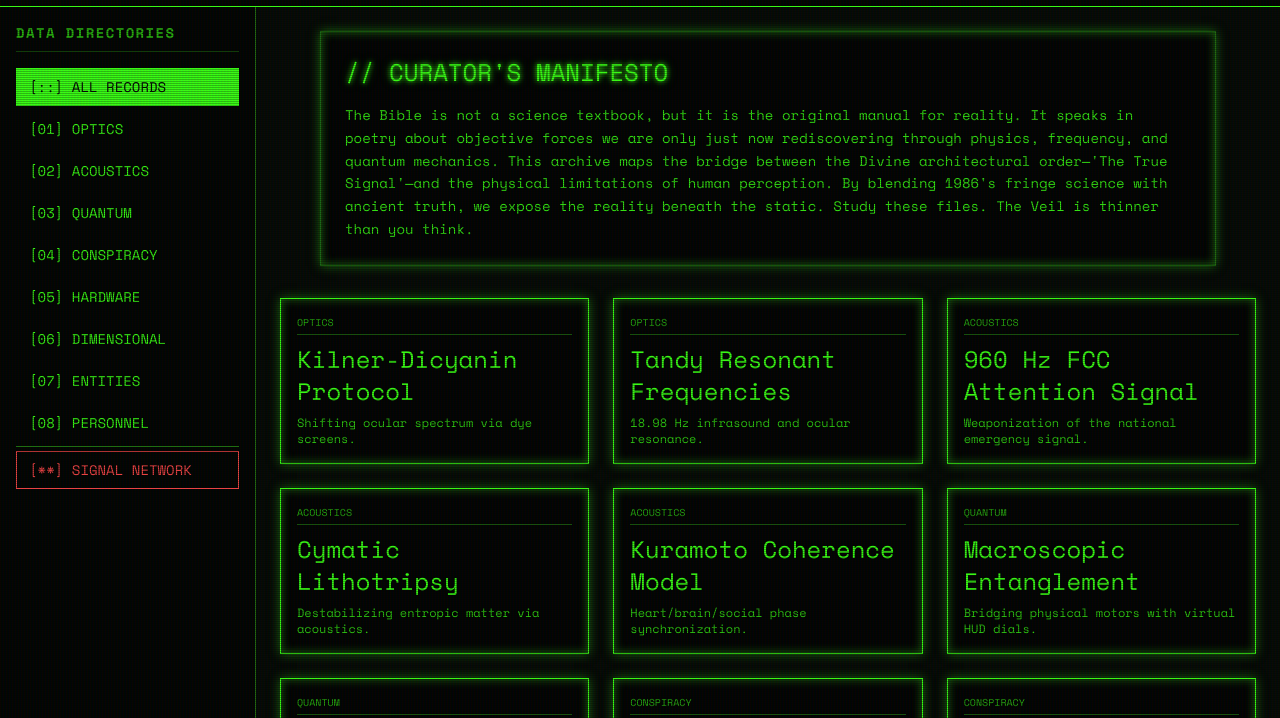
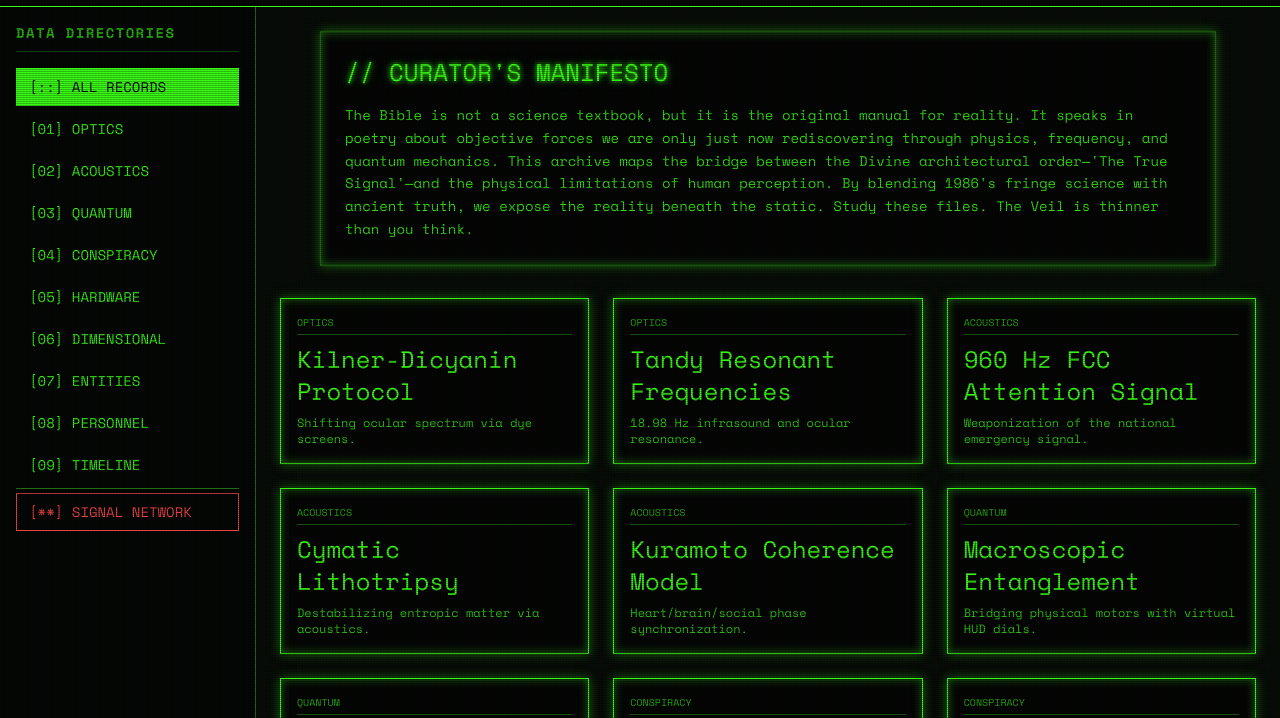
Before and after one commit to ChinaRose94/wiki, a plain HTML site: page index.html in a window 1280 px wide. Shown: the part 82-800 px from the top of the page. Drawn offline with nearby package versions, Linux system fonts and the light colour scheme.

Commit message:
Add TIMELINE button and update entities

```diff
--- a/index.html
+++ b/index.html
@@ -163,6 +163,7 @@
                 <button onclick="filterData('DIMENSIONAL')" class="flex-shrink-0 md:w-full text-left px-3 py-2 text-sm border nav-btn" data-filter="DIMENSIONAL">[06] DIMENSIONAL</button>
                 <button onclick="filterData('ENTITIES')" class="flex-shrink-0 md:w-full text-left px-3 py-2 text-sm border nav-btn" data-filter="ENTITIES">[07] ENTITIES</button>
                 <button onclick="filterData('PERSONNEL')" class="flex-shrink-0 md:w-full text-left px-3 py-2 text-sm border nav-btn" data-filter="PERSONNEL">[08] PERSONNEL</button>
+                <button onclick="filterData('TIMELINE')" class="flex-shrink-0 md:w-full text-left px-3 py-2 text-sm border nav-btn" data-filter="TIMELINE">[09] TIMELINE</button>
                 <div class="md:my-4 w-px md:w-full h-full md:h-px dyn-bg-sidebar border-r md:border-t dyn-border mx-2 md:mx-0"></div>
                 <button onclick="showNetworkGraph()" class="flex-shrink-0 md:w-full text-left px-3 py-2 text-sm border nav-btn text-[var(--accent-red)] border-[var(--accent-red)] hover:bg-[var(--accent-red)]" id="nav-network">[**] SIGNAL NETWORK</button>
             </nav>
@@ -258,7 +259,7 @@
 
             // ACOUSTICS
             { id: "ebs", category: "ACOUSTICS", title: "960 Hz FCC Attention Signal", snippet: "Weaponization of the national emergency signal.", realScience: "In 1976, the FCC replaced the CONELRAD warning system with a dual-tone attention signal (853 Hz and 960 Hz) for the Emergency Broadcast System, designed to force immediate psychological attention.", canon: "Raymond Rothenberg utilizes this nationwide grid as a 'Quantum Drill.' By overriding regional switching networks, he blasts a maximum-amplitude acoustic surge of 960 Hz to keep the boundaries of reality permanently softened, preparing to breach the 1979 temporal lock.", image: "ebs.jpg", caption: "Fig 3. Broadcast transmission tower array.", sources: [{title: "FCC History of the Emergency Broadcast System", url: "https://en.wikipedia.org/wiki/Emergency_Broadcast_System"}], related: ["midnight", "cannon", "beasts"] },
-            { id: "cymatics", category: "ACOUSTICS", title: "Cymatic Lithotripsy", snippet: "Destabilizing entropic matter via acoustics.", realScience: "Cymatics is the visualization of sound frequencies organizing matter into geometric shapes. Burst Wave Lithotripsy uses targeted acoustic pulses to physically shatter kidney stones.", canon: "Shadow Beasts are made of entropic static. Derrick’s heavy bass frequencies act as weaponized cymatics. By blasting hyper-amplified chords, the team forces the chaotic matter into rigid crystal structures (Cymatic Locking), then shatters them completely using targeted acoustic pulse waves.", image: "cymatics.jpg", caption: "Fig 4. Sand organizing under harmonic resonance (Chladni Plate).", sources: [{title: "Ernst Chladni Acoustic Observations", url: "https://en.wikipedia.org/wiki/Ernst_Chladni"}, {title: "Principles of Acoustic Burst Wave Lithotripsy", url: "https://www.ncbi.nlm.nih.gov/pmc/articles/PMC6449176/"}], related: ["beasts", "cannon", "kuramoto"] },
+            { id: "cymatics", category: "ACOUSTICS", title: "Cymatic Lithotripsy", snippet: "Destabilizing entropic matter via acoustics.", realScience: "Cymatics is the visualization of sound frequencies organizing matter into geometric shapes. Burst Wave Lithotripsy uses targeted acoustic pulses to physically shatter kidney stones.", canon: "Shadow Beasts are comprised of entropic, vantablack ferrofluid. Derrick’s heavy bass frequencies act as weaponized cymatics. By blasting hyper-amplified chords, the team forces the chaotic fluid into rigid, jagged crystal structures (Cymatic Locking), then shatters them completely using targeted acoustic pulse waves.", image: "cymatics.jpg", caption: "Fig 4. Sand organizing under harmonic resonance (Chladni Plate).", sources: [{title: "Ernst Chladni Acoustic Observations", url: "https://en.wikipedia.org/wiki/Ernst_Chladni"}, {title: "Principles of Acoustic Burst Wave Lithotripsy", url: "https://www.ncbi.nlm.nih.gov/pmc/articles/PMC6449176/"}], related: ["beasts", "cannon", "kuramoto"] },
             { id: "kuramoto", category: "ACOUSTICS", title: "Kuramoto Coherence Model", snippet: "Heart/brain/social phase synchronization.", realScience: "The Kuramoto model is a mathematical framework used to describe synchronization. Real-world HeartMath research suggests that when humans achieve physiological coherence (heart/brain sync), they generate a measurable, unified electromagnetic signal.", canon: "The Resonance Cannon requires absolute phase alignment to operate. Robbie's crew succeeds because they achieve 'Uncorrupted Collective Coherence.' Their deep, self-sacrificial fellowship creates a unified psychological and spiritual signal, turning their bodies into a living acoustic array.", image: "kuramoto.gif", caption: "Fig 5. Phase oscillators aligning to a unified rhythm.", sources: [{title: "Kuramoto Synchronization Models", url: "https://en.wikipedia.org/wiki/Kuramoto_model"}, {title: "Institute of HeartMath: Science of Coherence", url: "https://www.heartmath.org/research/science-of-the-heart/coherence/"}], related: ["cymatics", "cannon", "genesis"] },
 
             // QUANTUM
@@ -267,7 +268,7 @@
 
             // CONSPIRACY
             { id: "gateway", category: "CONSPIRACY", title: "The Gateway Process (CIA)", snippet: "1983 Declassified CIA documents on astral projection.", realScience: "In 1983, the US Army authored a classified report for the CIA regarding the 'Gateway Experience'. It detailed altering brainwaves through Hemi-Sync audio to achieve altered states of consciousness, essentially proving astral projection as an objective reality.", canon: "Dr. Alexander Stevens originally consulted on the CIA's Gateway project. He walked away when he realized they were missing the crucial spiritual component—The True Signal. Without Solfeggio frequency anchors, projecting consciousness left subjects completely vulnerable to Decoherent Entities.", image: "gateway.jpg", caption: "Fig 8. Brainwave entrainment (Hemi-Sync) data.", sources: [{title: "CIA Reading Room: The Gateway Process (Declassified PDF)", url: "https://www.cia.gov/readingroom/docs/CIA-RDP96-00788R001700210016-5.pdf"}], related: ["elisha", "nexus", "gate"] },
-            { id: "midnight", category: "CONSPIRACY", title: "Captain Midnight Hijack", snippet: "The 1986 HBO satellite hijack as a grid test.", realScience: "On April 27, 1986, electrical engineer John MacDougall hijacked HBO's satellite signal under the pseudonym 'Captain Midnight,' broadcasting a text overlay complaining about subscription rates to half the Eastern seaboard.", canon: "MacDougall was a patsy. The HBO hijack was actually a covert stress-test conducted by Raymond Rothenberg. The 'Captain Midnight' text was merely a visual distraction while Raymond tested injecting the 960 Hz sub-harmonic carrier wave into national network audio.", image: "midnight.png", caption: "Fig 9. Satellite broadcast override visual.", sources: [{title: "The Captain Midnight Broadcast Hijacking", url: "https://en.wikipedia.org/wiki/Captain_Midnight_broadcast_signal_intrusion"}], related: ["ebs"] },
+            { id: "midnight", category: "CONSPIRACY", title: "Captain Midnight Hijack", snippet: "The 1986 HBO satellite hijack and Shelby's hacker inspiration.", realScience: "On April 27, 1986, electrical engineer John MacDougall hijacked HBO's satellite signal under the pseudonym 'Captain Midnight,' broadcasting a text overlay complaining about subscription rates to half the Eastern seaboard.", canon: "Shelby views John MacDougall as a hacker folk hero for exposing vulnerabilities in corporate broadcast monopolies. She studies the 1986 hijack not as a prank, but as a tactical blueprint. By understanding how Midnight bypassed the signal, she hopes to exploit the same Bell Labs switching networks her father worked on, aiming to intercept RAEtron's encrypted data streams.", image: "midnight.png", caption: "Fig 9. Satellite broadcast override visual.", sources: [{title: "The Captain Midnight Broadcast Hijacking", url: "https://en.wikipedia.org/wiki/Captain_Midnight_broadcast_signal_intrusion"}], related: ["shelby"] },
             { id: "gate", category: "CONSPIRACY", title: "GATE Program Dragnet", snippet: "Harvesting student brain maps for FFT analysis.", realScience: "The Gifted and Talented Education (GATE) program identifies highly intelligent students. Fast Fourier Transform (FFT) is an algorithm that breaks down complex signals, like brainwaves, into their constituent frequencies.", canon: "Raymond doesn’t fund the GATE program for philanthropy; he uses it as a dragnet to collect hidden brain maps of high-IQ kids. RAEtron runs FFT analysis on those maps, looking for 'Neural Phase Coherence' with Sonny’s 1979 breach signature. Jayendra ends up being the perfect biological resonance match.", image: "gate.png", caption: "Fig 10. Fast Fourier Transform frequency isolation.", sources: [{title: "Fast Fourier Transform (FFT) Mechanics", url: "https://en.wikipedia.org/wiki/Fast_Fourier_transform"}, {title: "RAEtron Internal Educational Initiatives", url: "#"}], related: ["jay", "sonny", "gateway"] },
 
             // HARDWARE
@@ -281,18 +282,25 @@
             { id: "genesis", category: "DIMENSIONAL", title: "Tohu va-bohu (Signal)", snippet: "God as the Architect of Frequency.", realScience: "The Hebrew phrase 'Tohu va-bohu' from Genesis 1:2 describes the earth as 'formless and void' (chaos) before God spoke light and order into existence through spoken word (sound/frequency).", canon: "The physical world is a holographic canvas held together by a baseline frequency of absolute order—the spoken word of the Creator, termed 'The True Signal'. The spaces outside this signal are filled with raw, chaotic noise.", image: "genesis.jpg", caption: "Fig 16. Cosmic microwave background radiation (Static).", sources: [{title: "Genesis 1:2 (Tohu va-bohu)", url: "https://www.biblegateway.com/passage/?search=Genesis%201%3A2&version=NIV"}, {title: "Ephesians 6:12", url: "https://www.biblegateway.com/passage/?search=Ephesians%206%3A12&version=NIV"}], related: ["elisha", "beasts"] },
 
             // ENTITIES
-            { id: "beasts", category: "ENTITIES", title: "Decoherent Entities", snippet: "The manifestation of raw cosmic static and entropy.", realScience: "In physics, 'quantum decoherence' is the loss of coherence due to interacting with chaotic environmental 'noise'. Entropy is the thermodynamic principle that all systems gradually decline into disorder.", canon: "The Shadow Beasts are not biological monsters; they are Decoherent Entities born out of cosmic static (the biblical 'outer darkness'). They cannot create; they can only consume and deconstruct the geometric order of our physical world.", image: "beasts.jpg", caption: "Fig 17. Absolute entropic signal degradation.", sources: [{title: "Physics of Entropy", url: "https://en.wikipedia.org/wiki/Entropy"}, {title: "Quantum Decoherence Models", url: "https://en.wikipedia.org/wiki/Quantum_decoherence"}], related: ["cymatics", "genesis", "ebs"] },
+            { id: "beasts", category: "ENTITIES", title: "Decoherent Entities", snippet: "Vantablack ferrofluid entities born from the Entropic Deep.", realScience: "In physics, 'quantum decoherence' is the loss of coherence due to interacting with chaotic environmental 'noise'. Entropy is the thermodynamic principle that all systems gradually decline into disorder.", canon: "The Shadow Beasts are Decoherent Entities born from the 'Entropic Deep' (Tohu va-bohu). The kids' 1980s audio equipment translates their presence as digital static, but their physical manifestation is a shifting mass of light-absorbing, vantablack ferrofluid. They are predators that feed on the ordered energy of the human soul, causing physical surroundings to warp and decay.", image: "beasts.jpg", caption: "Fig 17. Absolute entropic signal degradation.", sources: [{title: "Physics of Entropy", url: "https://en.wikipedia.org/wiki/Entropy"}, {title: "Quantum Decoherence Models", url: "https://en.wikipedia.org/wiki/Quantum_decoherence"}], related: ["cymatics", "genesis", "ebs"] },
 
             // PERSONNEL
             { id: "robbie", category: "PERSONNEL", title: "Robbie", snippet: "Hardware & Interface Lead", realScience: "Primary operator of the localized 4D nexus interface.", canon: "Driven by a need to prove himself, Robbie engineers the physical-to-virtual loop. His shortwave transistor radio is the anchor point for the entire frequency hack. He starts searching for a science fair trophy but ends up fighting a spiritual war.", image: "robbie.jpg", caption: "FILE: ROBBIE // HUBRIS_PROTOCOL", sources: [{title: "Project Coherence Attendance Logs", url: "#"}], related: ["nexus", "loop", "tesla"] },
             { id: "cassie", category: "PERSONNEL", title: "Cassie", snippet: "Optics & Dimensional Theory", realScience: "Applied physics and optical engineering specialist.", canon: "The analytical anchor of the team. Cassie harvests high-index glass from rear-projection TVs, applying dicyanin protocols to build lenses capable of piercing the Veil. Her reliance on thermodynamics is shattered by the spiritual reality of the beasts.", image: "cassie.jpg", caption: "FILE: CASSIE // OPTICAL_RESONANCE", sources: [{title: "Project Coherence Attendance Logs", url: "#"}], related: ["kilner", "sutherland", "elisha"] },
             { id: "derrick", category: "PERSONNEL", title: "Derrick", snippet: "Acoustics & Phase Cancellation", realScience: "Cymatics and sub-harmonic frequency generation.", canon: "Derrick uses heavy basslines and audio loops to inadvertently strike the 960 Hz sub-harmonic that jump-starts the 1979 Nexus. He later weaponizes his music, using the Resonance Cannon to phase-cancel and shatter the Shadow Beasts.", image: "derrick.jpg", caption: "FILE: DERRICK // CYMATIC_LOCK", sources: [{title: "Project Coherence Attendance Logs", url: "#"}], related: ["cymatics", "cannon", "ebs"] },
-            { id: "shelby", category: "PERSONNEL", title: "Shelby", snippet: "Communications & Espionage", realScience: "Data interception and Bell Labs infrastructure manipulation.", canon: "The street-smart hacker. Shelby traces her father's connections back to RAEtron and Bell Labs. She identifies the Captain Midnight hack as a corporate cover-up and recognizes the danger of Raymond's 960 Hz EBS override.", image: "shelby.jpg", caption: "FILE: SHELBY // SIGNAL_INTERCEPT", sources: [{title: "Project Coherence Attendance Logs", url: "#"}], related: ["midnight", "ebs"] },
+            { id: "shelby", category: "PERSONNEL", title: "Shelby", snippet: "Communications & Espionage", realScience: "Data interception and Bell Labs infrastructure manipulation.", canon: "The street-smart hacker. Shelby traces her father's connections back to RAEtron and Bell Labs. Inspired by the 'Captain Midnight' satellite hack, she uses her skills to expose corporate corruption and recognizes the danger of Raymond's EBS override.", image: "shelby.jpg", caption: "FILE: SHELBY // SIGNAL_INTERCEPT", sources: [{title: "Project Coherence Attendance Logs", url: "#"}], related: ["midnight", "ebs"] },
             { id: "jay", category: "PERSONNEL", title: "Jayendra (Jay)", snippet: "Biological Resonance Match", realScience: "FFT brainwave anomaly and neural phase coherence.", canon: "Sourced through the GATE program, Jay possesses a unique brain map that perfectly aligns with Sonny's 1979 breach signature. Raymond attempts to manipulate Jay's ambition to use him as a biological tuning fork for Harmonic Entrainment.", image: "jay.jpg", caption: "FILE: JAY // NEURAL_ANCHOR", sources: [{title: "GATE Program Medical Files", url: "#"}], related: ["gate", "sonny"] },
             { id: "sonny", category: "PERSONNEL", title: "Sonny Rothenberg", snippet: "The 1979 Lost Variable", realScience: "Displaced consciousness trapped in quantum superposition.", canon: "Raymond's brother, trapped in the cosmic static during the original 1979 breach. His unique waveform signature is the target of RAEtron's massive EBS broadcast grid. The ultimate goal is not to kill him, but to guide him to eternal rest.", image: "sonny.jpg", caption: "FILE: SONNY // 1979_ANOMALY", sources: [{title: "Classified RAEtron Archives", url: "#"}], related: ["nexus", "ebs", "gate"] },
             { id: "vince", category: "PERSONNEL", title: "Vince", snippet: "Tactical Defense & Physical Anchor", realScience: "In high-stress electrical and quantum environments, a physical fail-safe or 'ground' is required to break catastrophic feedback loops.", canon: "Vince serves as the fellowship's flesh-and-blood anchor. When the gateway red-lines, he uses raw physical force to shatter the hardware, breaking the localized entanglement and dropping the team safely back into their bodies. His sacrificial actions embody the core protective light that repels the Shadow Beasts.", image: "vince.jpg", caption: "FILE: VINCE // PHYSICAL_FAILSAFE", sources: [{title: "Project Coherence Attendance Logs", url: "#"}, {title: "Juvenile Hall Intake Records", url: "#"}], related: ["beasts", "nexus"] },
             { id: "josie", category: "PERSONNEL", title: "Josie", snippet: "Virtual Architecture & Visual Rendering", realScience: "The human brain requires familiar geometric architecture to process higher-dimensional or non-Euclidean data without slipping into psychological shock.", canon: "Josie translates the raw, chaotic static of the 4th dimension into comprehensible visual renderings for the VR environment. Battling her own internal fears stemming from a troubled home life, she holds the emotional line, mapping the structural coordinates that keep the team grounded.", image: "josie.jpg", caption: "FILE: JOSIE // SPATIAL_RENDERING", sources: [{title: "Project Coherence Attendance Logs", url: "#"}], related: ["sutherland", "coherence"] },
-            { id: "raymond", category: "PERSONNEL", title: "Raymond Rothenberg", snippet: "RAEtron CEO & Primary Antagonist", realScience: "Corporate exploitation of fringe science, utilizing massive capital to brute-force technological breakthroughs regardless of ethical boundaries.", canon: "Driven by desperate fraternal love for his trapped brother Sonny, Raymond operates behind a mask of philanthropy. He uses the GATE program to harvest brain-maps, seeking a biological tuning fork (Jay) to force a high-amplitude wave-function collapse via the nationwide EBS grid.", image: "raymond.jpg", caption: "FILE: R. ROTHENBERG // DIRECTOR_RAETRON", sources: [{title: "RAEtron Executive Manifest", url: "#"}, {title: "Classified Bell Labs Communications", url: "#"}], related: ["sonny", "ebs", "gate"] }
+            { id: "raymond", category: "PERSONNEL", title: "Raymond Rothenberg", snippet: "RAEtron CEO & Primary Antagonist", realScience: "Corporate exploitation of fringe science, utilizing massive capital to brute-force technological breakthroughs regardless of ethical boundaries.", canon: "Driven by desperate fraternal love for his trapped brother Sonny, Raymond operates behind a mask of philanthropy. He uses the GATE program to harvest brain-maps, seeking a biological tuning fork (Jay) to force a high-amplitude wave-function collapse via the nationwide EBS grid.", image: "raymond.jpg", caption: "FILE: R. ROTHENBERG // DIRECTOR_RAETRON", sources: [{title: "RAEtron Executive Manifest", url: "#"}, {title: "Classified Bell Labs Communications", url: "#"}], related: ["sonny", "ebs", "gate"] },
+
+            // TIMELINE / ROADMAP
+            { id: "phase1", category: "TIMELINE", title: "Phase 1: The Dragnet", snippet: "RAEtron flags Jay as Sonny's frequency match.", realScience: "Corporate recruitment strategies masked as academic philanthropy.", canon: "Robbie sacrifices his green suede Vans, gathers the Misfits, and blueprints the VR project. Meanwhile, RAEtron's GATE scan dragnet uses FFT analysis to flag Jay as a resonance match for Sonny. Raymond Rothenberg uses Mr. Reynard to lure Jay into a prestigious internship, playing the patient mentor to keep Jay's brainwaves unstressed.", image: "phase1.jpg", caption: "FILE: OPERATION DRAGNET", sources: [{title: "Classified RAEtron Archives", url: "#"}], related: ["gate", "jay", "raymond"] },
+            { id: "phase2", category: "TIMELINE", title: "Phase 2: The First Breach", snippet: "The 960 Hz node is tapped in Cassie's basement.", realScience: "Initial deployment of unauthorized localized frequency arrays.", canon: "The team establishes their sanctuary in Cassie’s basement. They build a stable prototype that accidentally taps the 960 Hz node. The system goes hot, causing localized phase slippage. Jay experiences the living 'Entropic Deep' in the school hallway. RAEtron's mainframes confirm the kids have unwittingly solved Dr. Stevens' missing Coherent Containment Matrix.", image: "phase2.jpg", caption: "FILE: INITIAL GLITCH", sources: [{title: "Project Coherence Incident Log", url: "#"}], related: ["nexus", "coherence", "beasts"] },
+            { id: "phase3", category: "TIMELINE", title: "Phase 3: The Mentor's Trap", snippet: "Raymond funds the project; Vince forces a disconnect.", realScience: "Escalation of hardware capabilities via corporate black-check funding.", canon: "Raymond hands Robbie a blank corporate credit card. The kids get trapped in the digital echo of Dr. Stevens’ 1979 facility as their physical surroundings entrain to the astral realm. Vince breaks into the basement, smashes the red-lining equipment to save their minds, and is later sent to Juvenile Hall for refusing orders to burn down Ben's store.", image: "phase3.jpg", caption: "FILE: HARD DISCONNECT", sources: [{title: "Juvenile Hall Intake Records", url: "#"}], related: ["vince", "loop", "robbie"] },
+            { id: "phase4", category: "TIMELINE", title: "Phase 4: The Flight", snippet: "Jay discovers the truth; the Misfits break Vince out.", realScience: "Municipal mainframe hacking via acoustic-coupler modems.", canon: "Jay discovers the RAEtron Cognitive Grant files and realizes he is an expendable tuning fork. He confesses, and the team flees into the Queens underground. Raymond drops his mentor facade and deploys corporate forces. Shelby uses an acoustic-coupler modem to crack the municipal mainframe, executing a midnight jailbreak to spring Vince to act as their physical shield.", image: "phase4.jpg", caption: "FILE: FUGITIVE PROTOCOL", sources: [{title: "Municipal Police Databanks (Expunged)", url: "#"}], related: ["shelby", "jay", "raymond"] },
+            { id: "phase5", category: "TIMELINE", title: "Phase 5: Redemptive Descent", snippet: "The mass broadcast loop and the two-front war.", realScience: "Citywide Phased-Array Acoustic Surge and macroscopic quantum entanglement.", canon: "Raymond overrides the Bell Labs switching network, initiating a mass acoustic surge over the EBS infrastructure to drag Sonny home. The team splits: Robbie, Cassie, Derrick, Shelby, and Josie project into the astral storm to neutralize the wave pressure and guide Sonny to peace. Meanwhile, Reynard and Vince assault the physical RAEtron lab, smashing the oil-cooled transformers to cut power.", image: "phase5.jpg", caption: "FILE: THE CLIMAX", sources: [{title: "FCC Broadcast Incident Logs", url: "#"}], related: ["cannon", "ebs", "sonny"] }
         ];
 
         // Signal Path Network Data
```
